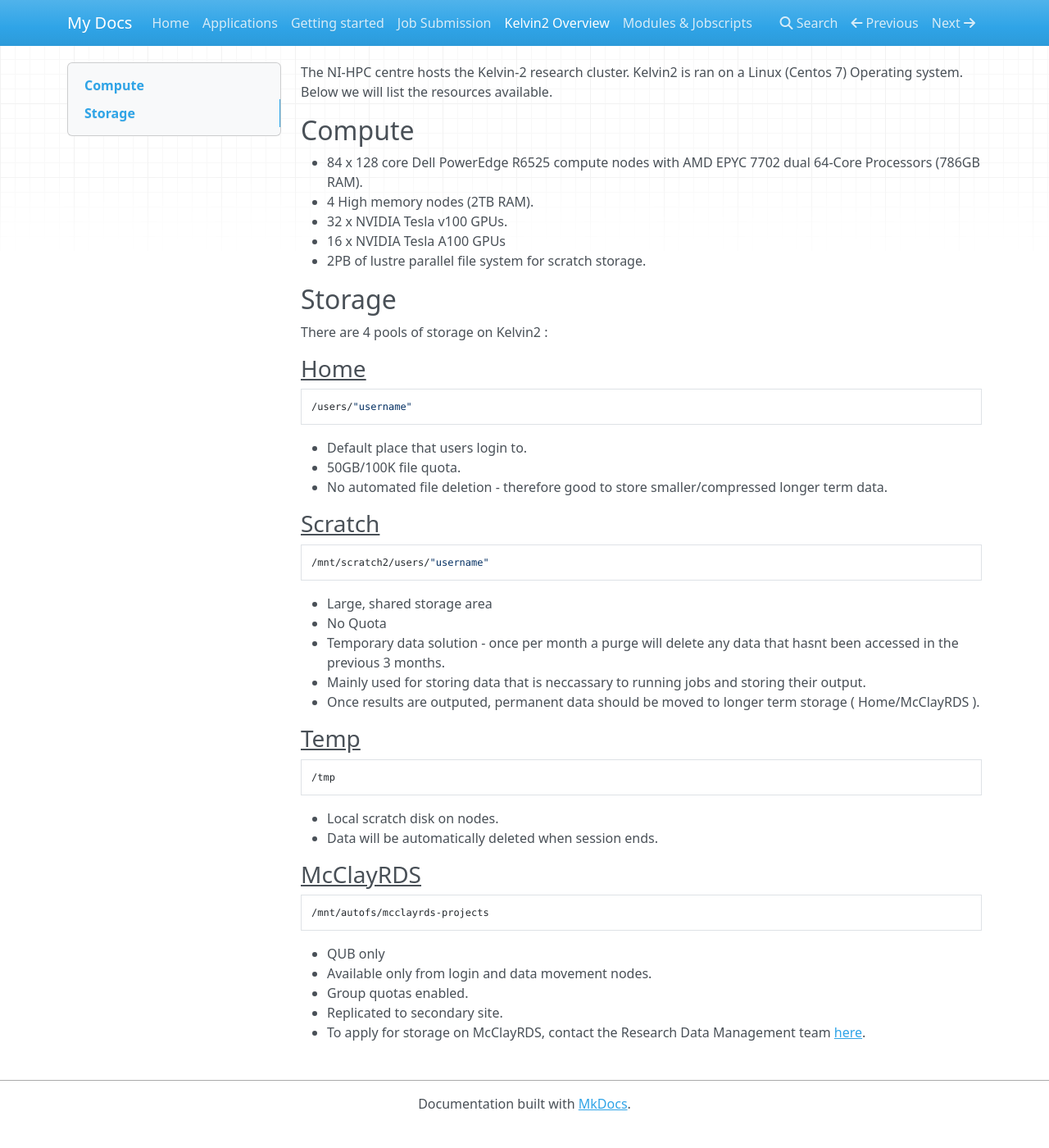
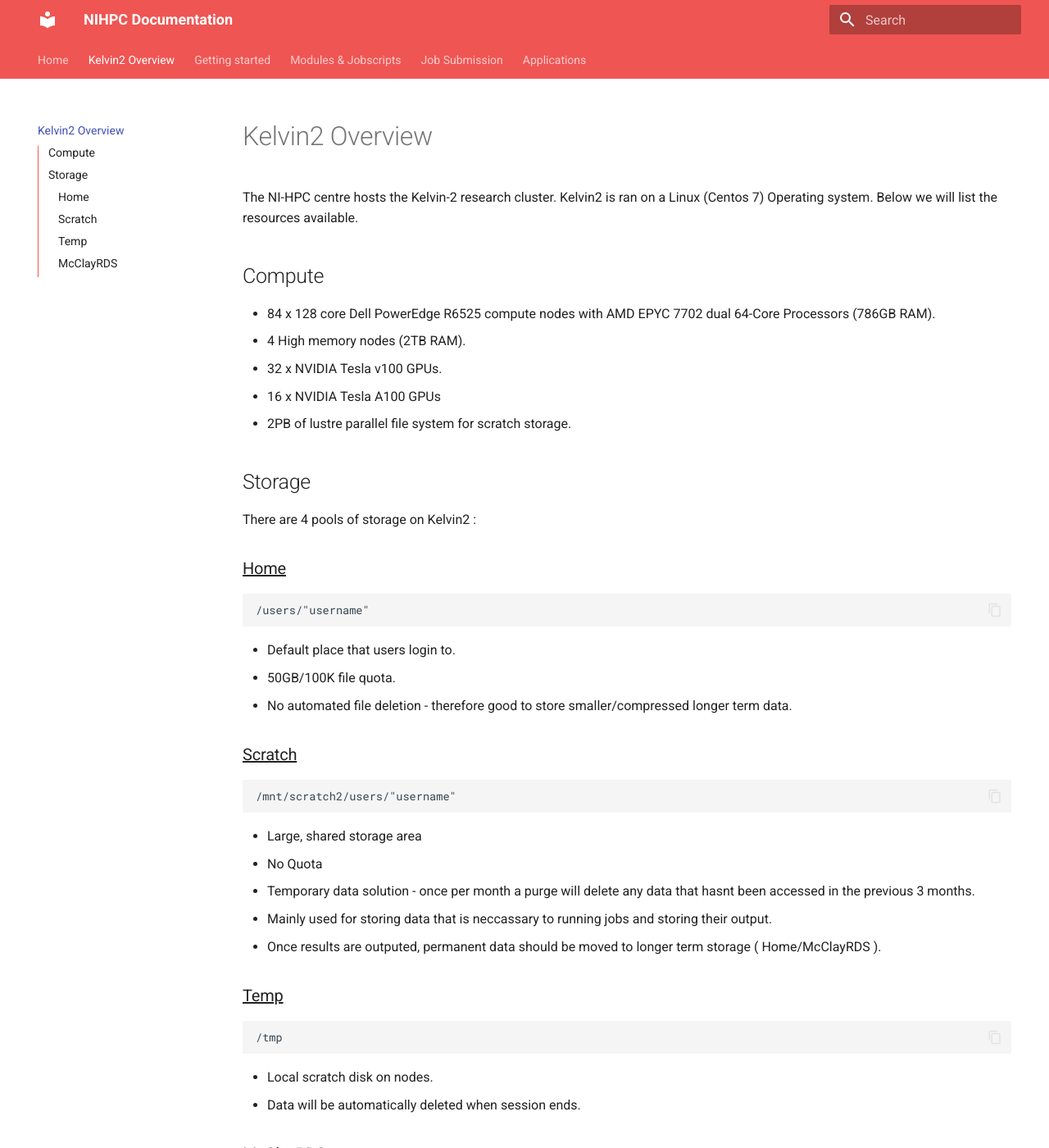
Before and after one commit to ethanbradley/nihpc-documentation, an MkDocs documentation site: the page built from docs/Kelvin2 Overview.md, in a window 1280 px wide and 1400 px high. Shown: the whole window at 82% size. Built offline with MkDocs 1.6.1 and Material for MkDocs 9.7.7, drawn with Linux system fonts in a browser that asks for light colours; nearby versions of some CDN libraries; some of the changed text lies outside the part shown.

Commit message:
Update mkdocs.yml

```diff
--- a/mkdocs.yml
+++ b/mkdocs.yml
@@ -1 +1,51 @@
-site_name: My Docs
+site_name: NIHPC Documentation
+nav:
+    - 'index.md'
+    - 'Kelvin2 Overview.md'
+    - 'Getting Started.md'
+    - 'Modules & Jobscripts.md'
+    - 'Job Submission.md'
+    - 'Applications.md'
+theme:
+  name: material
+  features:
+    - navigation.tabs
+    - navigation.sections
+    - toc.integrate
+    - navigation.top
+    - search.suggest
+    - search.highlight
+    - content.tabs.link
+    - content.code.annotation
+    - content.code.copy
+  language: en
+  palette:
+  - scheme: slates
+    primary: red
+
+    extra:
+    social:
+    - icon: fontawesome/brands/twitter
+      link: https://twitter.com/home
+
+markdown_extensions:
+  - pymdownx.highlight:
+      anchor_linenums: true
+  - pymdownx.inlinehilite
+  - pymdownx.snippets
+  - admonition
+  - pymdownx.arithmatex:
+      generic: true
+  - footnotes
+  - pymdownx.details
+  - pymdownx.superfences
+  - pymdownx.mark
+  - attr_list
+  - pymdownx.emoji:
+      emoji_index: !!python/name:materialx.emoji.twemoji
+      emoji_generator: !!python/name:materialx.emoji.to_svg
+  - pymdownx.superfences:
+      custom_fences:
+        - name: mermaid
+          class: mermaid
+          format: !!python/name:pymdownx.superfences.fence_code_format
```
